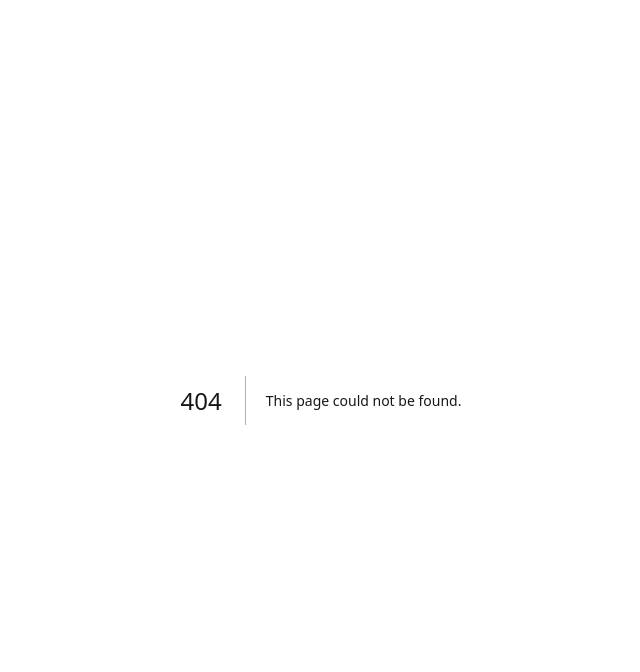
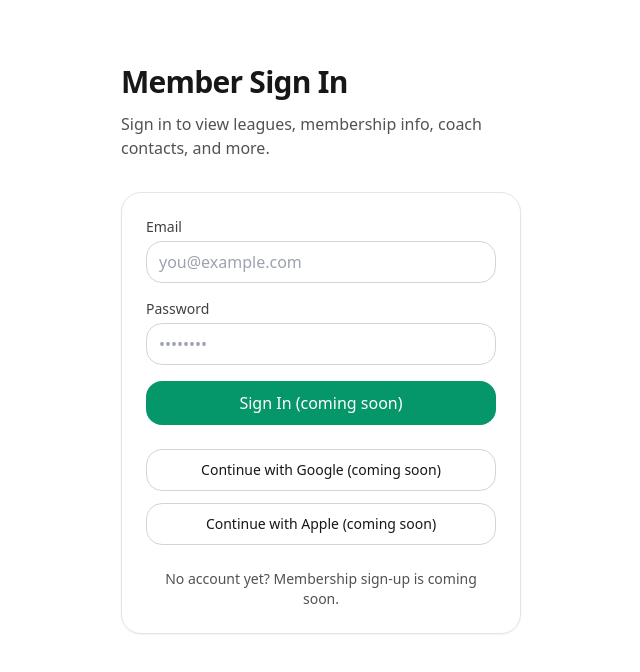
Before and after one commit to piersonshawn99/thescratchclub, a Next.js app: page /signin in a window 1280 px wide. Before the commit this address had no page. Shown: the top 672 px of the page, without its empty margins (319-959 px from the left). Built offline with nearby package versions, Linux system fonts and the light colour scheme.

Commit message:
Updates to accommodate signin and proper links.

```diff
--- /dev/null
+++ b/app/dashboard/page.tsx
@@ -0,0 +1,10 @@
+export default function DashboardPage() {
+  return (
+    <main className="mx-auto max-w-5xl px-6 py-16">
+      <h1 className="text-3xl font-semibold tracking-tight">Your Dashboard</h1>
+      <p className="mt-4 text-neutral-600">
+        League standings, membership details, coach messages — coming soon.
+      </p>
+    </main>
+  );
+}
--- /dev/null
+++ b/app/signin/page.tsx
@@ -0,0 +1,69 @@
+export default function SignInPage() {
+  return (
+    <main className="mx-auto max-w-md px-6 py-16">
+      <h1 className="text-3xl font-semibold tracking-tight">Member Sign In</h1>
+      <p className="mt-3 text-neutral-600">
+        Sign in to view leagues, membership info, coach contacts, and more.
+      </p>
+
+      <div className="mt-8 rounded-2xl border border-neutral-200 bg-white p-6 shadow-sm">
+        {/* Email/password placeholders for later */}
+        <form className="space-y-4" onSubmit={(e) => e.preventDefault()}>
+          <div>
+            <label htmlFor="email" className="block text-sm font-medium text-neutral-700">
+              Email
+            </label>
+            <input
+              id="email"
+              type="email"
+              placeholder="you@example.com"
+              className="mt-1 w-full rounded-xl border border-neutral-300 px-3 py-2 focus:outline-none focus:ring-2 focus:ring-emerald-500/30"
+            />
+          </div>
+
+          <div>
+            <label htmlFor="password" className="block text-sm font-medium text-neutral-700">
+              Password
+            </label>
+            <input
+              id="password"
+              type="password"
+              placeholder="••••••••"
+              className="mt-1 w-full rounded-xl border border-neutral-300 px-3 py-2 focus:outline-none focus:ring-2 focus:ring-emerald-500/30"
+            />
+          </div>
+
+          <button
+            type="submit"
+            className="w-full rounded-xl bg-emerald-600 px-4 py-2.5 font-medium text-white transition hover:bg-emerald-700 focus:outline-none focus:ring-2 focus:ring-emerald-500/30"
+            disabled
+            title="Coming soon"
+          >
+            Sign In (coming soon)
+          </button>
+        </form>
+
+        <div className="mt-6 space-y-3">
+          <button
+            className="w-full rounded-xl border border-neutral-300 bg-white px-4 py-2.5 text-sm font-medium hover:border-emerald-500 hover:text-emerald-700"
+            disabled
+            title="Coming soon"
+          >
+            Continue with Google (coming soon)
+          </button>
+          <button
+            className="w-full rounded-xl border border-neutral-300 bg-white px-4 py-2.5 text-sm font-medium hover:border-emerald-500 hover:text-emerald-700"
+            disabled
+            title="Coming soon"
+          >
+            Continue with Apple (coming soon)
+          </button>
+        </div>
+
+        <p className="mt-6 text-center text-sm text-neutral-600">
+          No account yet? Membership sign-up is coming soon.
+        </p>
+      </div>
+    </main>
+  );
+}
--- a/components/Header.tsx
+++ b/components/Header.tsx
@@ -1,23 +1,89 @@
 "use client";
 import Link from "next/link";
+import { usePathname } from "next/navigation";
 import { LINKS } from "./links";
 import { track } from "@/lib/analytics";
-export default function Header(){
-  return (<header className="sticky top-0 z-40 w-full border-b border-neutral-200 bg-white/80 backdrop-blur supports-[backdrop-filter]:bg-white/60">
-    <div className="mx-auto max-w-7xl px-4 sm:px-6 lg:px-8">
-      <div className="flex h-16 items-center justify-between">
-        <Link href="/" className="flex items-center gap-2"><Logo/><span className="font-semibold tracking-tight">The Scratch Club</span></Link>
-        <nav className="hidden md:flex items-center gap-8 text-sm text-neutral-700">
-          <Link className="hover:text-emerald-700" href={LINKS.about}>About</Link>
-          <Link className="hover:text-emerald-700" href={LINKS.memberships}>Memberships</Link>
-          <Link className="hover:text-emerald-700" href={LINKS.coaching}>Coaching</Link>
-          <Link className="hover:text-emerald-700" href={LINKS.courses}>Courses</Link>
-          <Link className="hover:text-emerald-700" href={LINKS.signIn}>Sign In</Link>
-        </nav>
-        <div className="hidden md:block"><Link href={LINKS.bookNow} onClick={()=>track('book_now_clicked',{location:'header'})} className="inline-flex items-center justify-center rounded-xl bg-emerald-600 px-4 py-2 text-sm font-medium text-white shadow-sm transition hover:bg-emerald-700 focus:outline-none focus:ring-2 focus:ring-emerald-500/30">Book Now</Link></div>
-        <Link href={LINKS.bookNow} onClick={()=>track('book_now_clicked',{location:'header-mobile'})} className="md:hidden inline-flex items-center justify-center rounded-lg border border-neutral-300 bg-white px-3 py-2 text-sm font-medium shadow-sm">Book</Link>
+
+function cx(...classes: (string | false | undefined)[]) {
+  return classes.filter(Boolean).join(" ");
+}
+
+export default function Header() {
+  const pathname = usePathname();
+
+  const nav = [
+    { label: "About", href: LINKS.about },
+    { label: "Memberships", href: LINKS.memberships },
+    { label: "Coaching", href: LINKS.coaching },
+    { label: "Courses", href: LINKS.courses },
+    { label: "Contact", href: LINKS.contact },          // ← added
+    { label: "Golf + Life", href: LINKS.golfAndLife },  // ← optional
+    { label: "Sign In", href: LINKS.signIn },
+  ];
+
+  return (
+    <header className="sticky top-0 z-40 w-full border-b border-neutral-200 bg-white/80 backdrop-blur supports-[backdrop-filter]:bg-white/60">
+      <div className="mx-auto max-w-7xl px-4 sm:px-6 lg:px-8">
+        <div className="flex h-16 items-center justify-between">
+          <Link href="/" className="flex items-center gap-2">
+            <Logo />
+            <span className="font-semibold tracking-tight">The Scratch Club</span>
+          </Link>
+
+          <nav className="hidden md:flex items-center gap-8 text-sm text-neutral-700">
+            {nav.map((item) => {
+              const isActive = pathname === item.href;
+              return (
+                <Link
+                  key={item.href}
+                  href={item.href}
+                  aria-current={isActive ? "page" : undefined}
+                  className={cx(
+                    "hover:text-emerald-700",
+                    isActive && "text-emerald-700 font-medium"
+                  )}
+                >
+                  {item.label}
+                </Link>
+              );
+            })}
+          </nav>
+
+          <div className="hidden md:block">
+            {/* bookNow is an external URL; <a> is safer than <Link> */}
+            <a
+              href={LINKS.bookNow}
+              onClick={() => track("book_now_clicked", { location: "header" })}
+              className="inline-flex items-center justify-center rounded-xl bg-emerald-600 px-4 py-2 text-sm font-medium text-white shadow-sm transition hover:bg-emerald-700 focus:outline-none focus:ring-2 focus:ring-emerald-500/30"
+            >
+              Book Now
+            </a>
+          </div>
+
+          <a
+            href={LINKS.bookNow}
+            onClick={() => track("book_now_clicked", { location: "header-mobile" })}
+            className="md:hidden inline-flex items-center justify-center rounded-lg border border-neutral-300 bg-white px-3 py-2 text-sm font-medium shadow-sm"
+          >
+            Book
+          </a>
+        </div>
       </div>
-    </div>
-  </header>);
+    </header>
+  );
 }
-function Logo(props:React.SVGProps<SVGSVGElement>){return (<svg viewBox="0 0 48 48" aria-hidden="true" className="h-6 w-6 text-emerald-700" {...props}><circle cx="24" cy="24" r="22" fill="none" stroke="currentColor" strokeWidth="2"/><path d="M10 32c6-6 12-10 19-13 2-.7 5-1 7 1" stroke="currentColor" strokeWidth="2" fill="none"/><circle cx="36" cy="20" r="2.5" fill="currentColor"/></svg>);}
+
+function Logo(props: React.SVGProps<SVGSVGElement>) {
+  return (
+    <svg
+      viewBox="0 0 48 48"
+      aria-hidden="true"
+      className="h-6 w-6 text-emerald-700"
+      {...props}
+    >
+      <circle cx="24" cy="24" r="22" fill="none" stroke="currentColor" strokeWidth="2" />
+      <path d="M10 32c6-6 12-10 19-13 2-.7 5-1 7 1" stroke="currentColor" strokeWidth="2" fill="none" />
+      <circle cx="36" cy="20" r="2.5" fill="currentColor" />
+    </svg>
+  );
+}
--- a/components/links.ts
+++ b/components/links.ts
@@ -1 +1,10 @@
-export const LINKS={bookNow:"https://login.trackmangolf.com/Account/Login?ReturnUrl=%2Fconnect%2Fauthorize%2Fcallback%3Fclient_id%3Ddr-web.4633fada-3b16-490f-8de7-2aa67158a1d6%26scope%3Dopenid%2520profile%2520email%2520offline_access%2520https%253A%252F%252Fauth.trackman.com%252Fdr%252Fcloud%2520https%253A%252F%252Fauth.trackman.com%252Fauthorization%2520https%253A%252F%252Fauth.trackman.com%252Fproamevent%26response_type%3Dcode%26redirect_uri%3Dhttps%253A%252F%252Fportal.trackmangolf.com%252Faccount%252Fcallback%26nonce%3De7QuwGbMqW4WpvH0cr4_tP36feUrLGPG_Ca26wcbjWI%26state%3DeyJyZXR1cm5UbyI6Ii8ifQ%26code_challenge_method%3DS256%26code_challenge%3Def7pcry8Q4S6xvMMVma1nqOeEueRkBHGwTkxHNVOJqs",memberships:"/memberships",coaching:"/coaching",courses:"/courses",about:"/about",signIn:"/signin",golfAndLife:"/golf-and-life"};
+export const LINKS = {
+  bookNow: "https://login.trackmangolf.com/Account/Login?...",
+  about: "/about",
+  memberships: "/memberships",
+  coaching: "/coaching",
+  courses: "/courses",
+  contact: "/contact",
+  golfAndLife: "/golf-and-life",
+  signIn: "/signin",
+};
```
